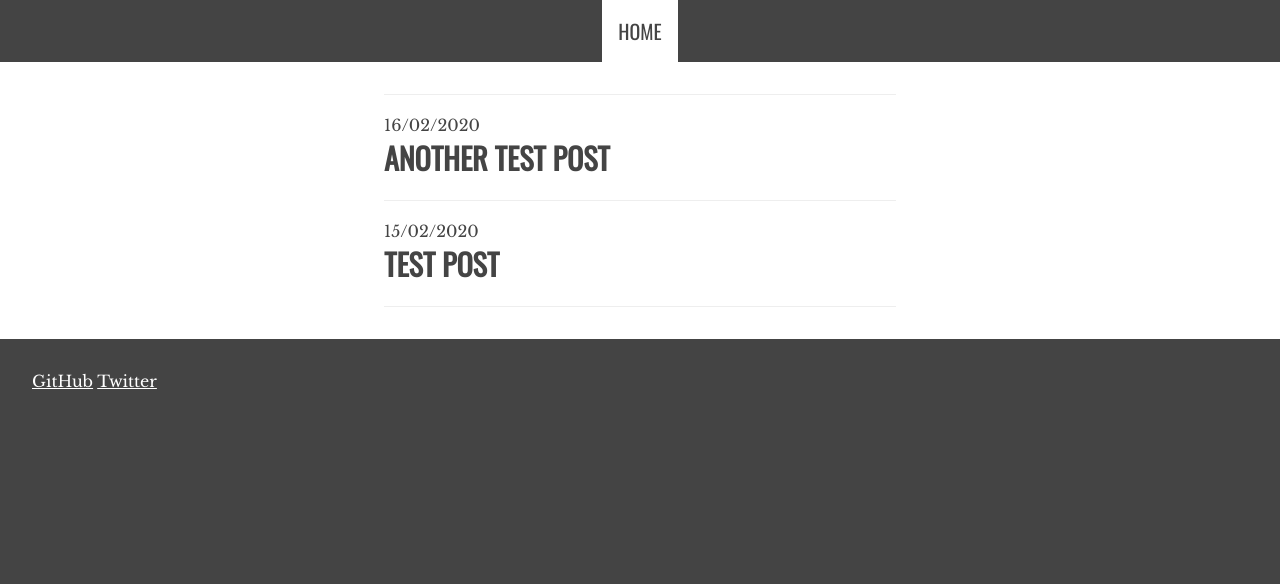
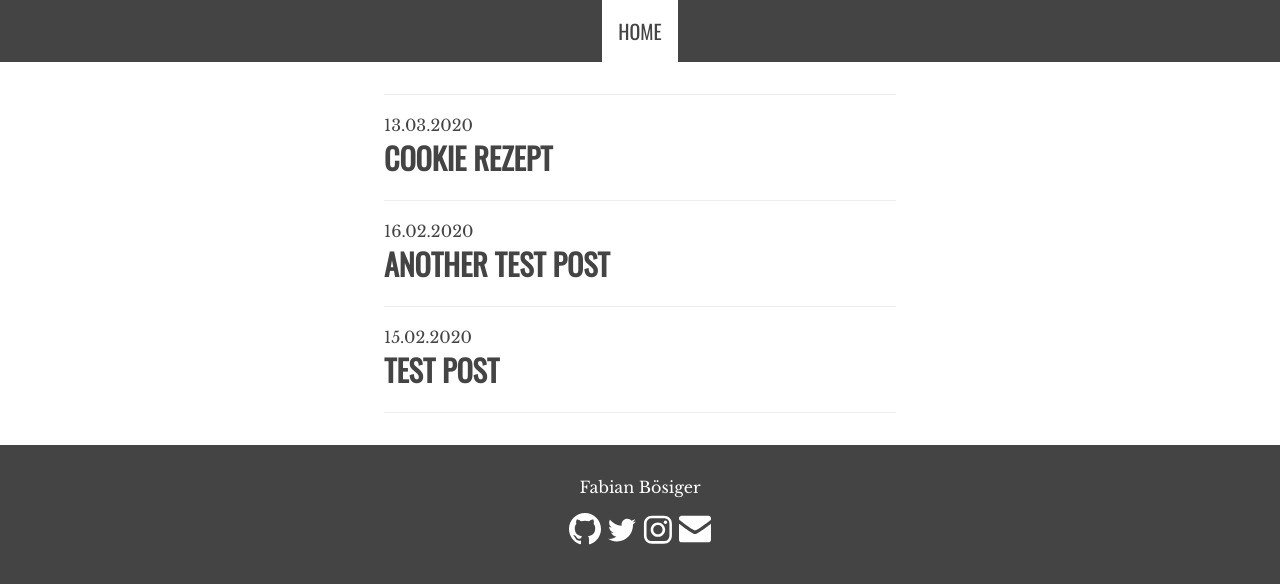
Before and after one commit to fabianboesiger/fabianboesiger.github.io, a Jekyll site: the page built from index.md, in a window 1280 px wide. Shown: the top 584 px of the page. Built offline with Jekyll 4.4.1, drawn with Linux system fonts in a browser that asks for light colours; some web fonts are replaced.

Commit message:
Big changes.

```diff
--- a/_config.yml
+++ b/_config.yml
@@ -1,8 +1,11 @@
 title: Fälis Blog
-email: boesiger.fabian@outlook.com
 description: Mein Blog.
 lang: de
-date_format: "%d/%m/%Y"
+date_format: "%d.%m.%Y"
+owner:
+  name: Fabian Bösiger
+  email: boesiger.fabian@outlook.com
 social:
   github: fabianboesiger
   twitter: fabianboesiger
+  instagram: fabian_boesiger
--- a/_includes/footer.html
+++ b/_includes/footer.html
@@ -1,4 +1,15 @@
 <footer>
-    <a href="https://github.com/{{ site.social.github }}">GitHub</a>
-    <a href="https://twitter.com/{{ site.social.twitter }}">Twitter</a>
+    <p>{{ site.owner.name }}</p>
+    <a href="https://github.com/{{ site.social.github }}">
+        <img class="social" src="/social/github.svg">
+    </a>
+    <a href="https://twitter.com/{{ site.social.twitter }}">
+        <img class="social" src="/social/twitter.svg">
+    </a>
+    <a href="https://instagram.com/{{ site.social.instagram }}">
+        <img class="social" src="/social/instagram.svg">
+    </a>
+    <a href="mailto:{{ site.owner.email }}">
+        <img class="social" src="/social/mail.svg">
+    </a>
 </footer>
--- a/_includes/head.html
+++ b/_includes/head.html
@@ -1,6 +1,7 @@
 <head>
     <meta charset="utf-8">
-    <meta name="description" content="{{ site.description }}"/>
+    <meta name="viewport" content="width=device-width, initial-scale=1">
+    <meta name="description" content="{{ site.description }}">
     <link href="https://fonts.googleapis.com/css?family=Fira+Code|Libre+Baskerville|Nixie+One|Oswald|Quattrocento&display=swap" rel="stylesheet">
     <link rel="stylesheet" type="text/css" href="/style.css">
     <link rel="stylesheet" type="text/css" href="/code.css">
--- a/style.css
+++ b/style.css
@@ -2,7 +2,7 @@
     --accent-color: #444;
     --text-color: #444;
     --light-color: #eee;
-    --background-color: #fff;
+    --background-color: #ffffff;
 
     --content-margin: 1em;
     --main-padding: 32px;
@@ -11,18 +11,21 @@
     --text-font-size: 20px;
 
     --title-font: "Oswald", sans-serif;
+    --text-font: "Libre Baskerville", serif;
 }
 
 html {
     background: var(--accent-color);
     color: var(--text-color);
-    font: var(--text-font-size) "Libre Baskerville", serif;
+    font: var(--text-font-size) var(--text-font);
     overflow-x: hidden;
 }
 
 body {
     margin: 0;
 }
+
+/* Header */
 
 header {
     width: 100%;
@@ -32,9 +35,10 @@ header {
     z-index: 100;
 }
 
+/* Navigation */
+
 nav {
-    display: flex;
-    justify-content: center;
+    text-align: center;
     font-family: var(--title-font);
     text-transform: uppercase;
 }
@@ -51,19 +55,38 @@ nav > a.selected {
     color: var(--accent-color);
 }
 
+/* Footer */
+
 footer {
     font-size: var(--small-font-size);
     padding: var(--main-padding);
+    color: var(--background-color);
+    text-align: center;
 }
 
 footer > a {
     color: var(--background-color);
+    text-decoration: none;
 }
+
+footer > *:first-child {
+    margin-top: 0;
+}
+
+footer > *:last-child {
+    margin-bottom: 0;
+}
+
+footer .social {
+    width: 32px;
+    filter: invert();
+}
+
+/* Main Content */
 
 main {
     background: var(--background-color);
-    padding-top: var(--main-padding);
-    padding-bottom: var(--main-padding);
+    padding: var(--main-padding);
 }
 
 main > * {
@@ -82,23 +105,14 @@ main > *:last-child {
 }
 
 @media only screen and (max-width: 576px) {
-    main > * {
-        margin: var(--main-padding);
-    }
-
-    main > figure {
-        margin-left: 0;
-        margin-right: 0;
-    }
-
-    main > p > img {
+    main > figure, main > p > img {
         position: relative;
         left: -32px;
-        width: calc(100% + 64px);
+        width: 100vw;
     }
 }
 
-/* POST LINK */
+/* Post Link */
 
 article {
     border-bottom: 1px solid var(--light-color);
@@ -120,6 +134,8 @@ article > a > * {
     margin: 0 !important;
 }
 
+/* Date */
+
 .date {
     font-size: var(--small-font-size);
     margin-bottom: 0;
@@ -129,12 +145,14 @@ article > a > * {
     margin-top: 0;
 }
 
-/* POST CONTENT */
+/* Headings */
 
 h1, h2, h3, h4, h5, h6 {
     font-family: var(--title-font);
     text-transform: uppercase;
 }
+
+/* Links */
 
 a {
     color: var(--text-color);
@@ -167,9 +185,13 @@ p > code {
     padding-right: 4px;
 }
 
+/* Images */
+
 img {
     width: 100%;
 }
+
+/* Quotes */
 
 blockquote {
     font-style: italic;
@@ -186,3 +208,23 @@ blockquote > p::before {
 blockquote > p::after {
     content: "»";
 }
+
+/* Tables */
+
+table {
+    width: 100%;
+}
+
+th {
+    font-family: var(--title-font);
+    text-transform: uppercase;
+    text-align: left;
+}
+
+th, td {
+    border-bottom: 1px solid var(--light-color);
+}
+
+thead th, thead td {
+    border-top: 1px solid var(--light-color);
+}
```
Also changed, not shown: _includes/header.html (+0 -7 lines), _posts/2020-03-13-cookie-recipe.md (added, +36 -0 lines), about.md (deleted, +0 -5 lines), assets/screenshot.png (deleted), social/github.svg (added), social/instagram.svg (added), social/mail.svg (added), social/twitter.svg (added).
